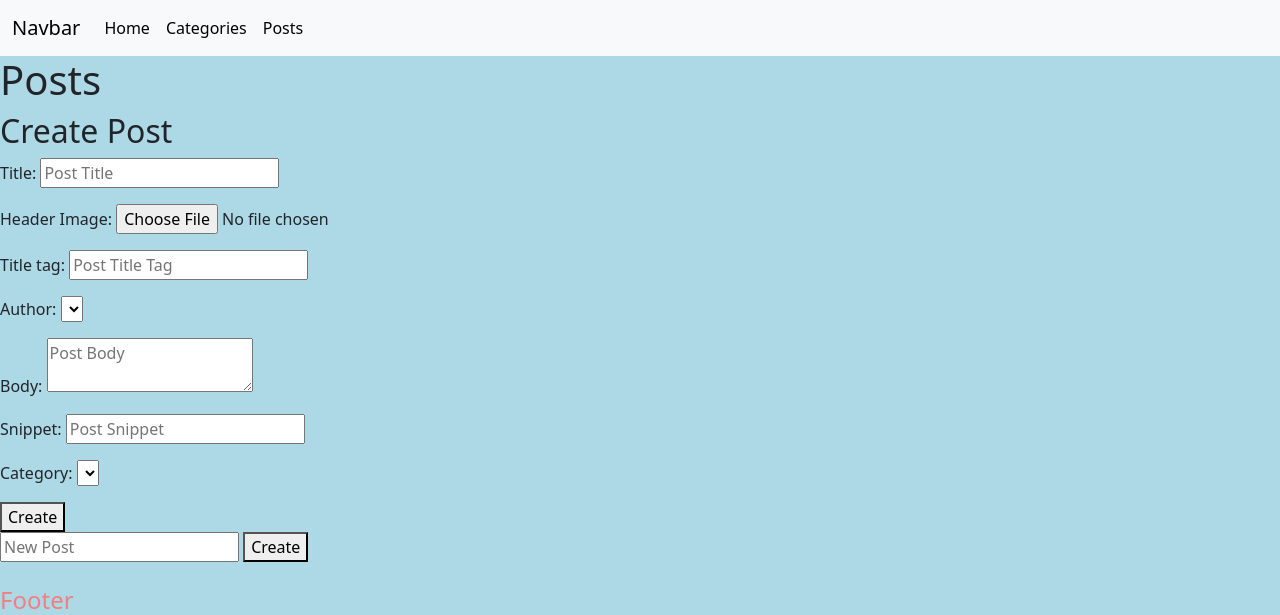
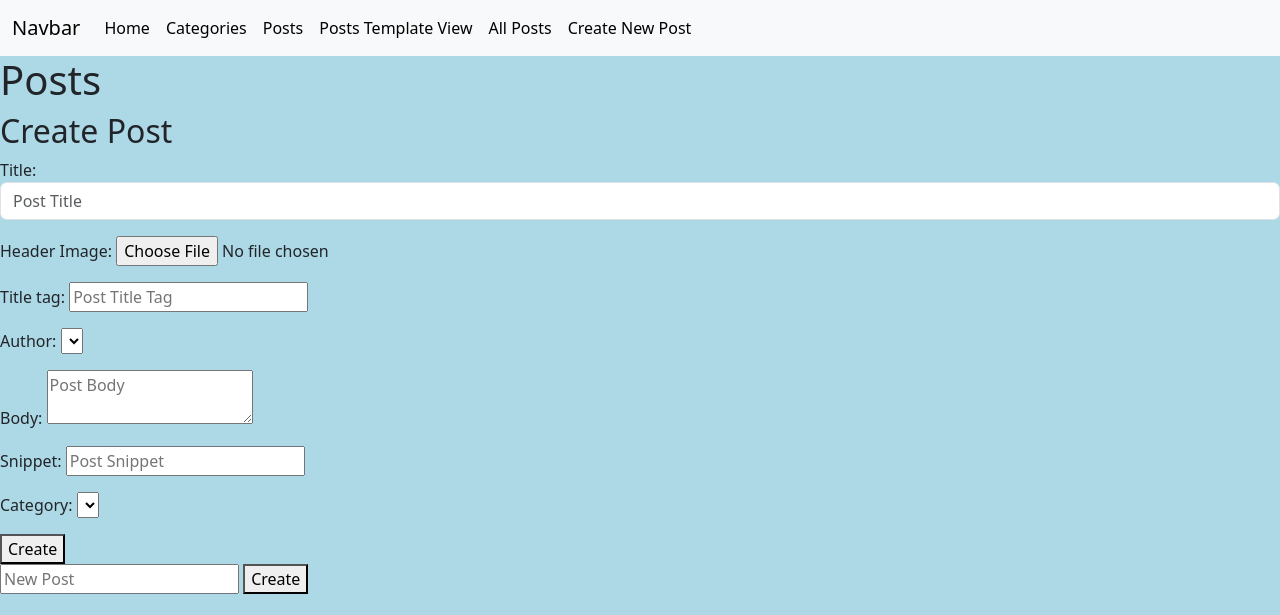
Before and after one commit to Veragu01/simpleblobwk4, a Django app: page /posts/ in a window 1280 px wide. Shown: the top 615 px of the page. Run offline with Django 5.2, Linux system fonts and the light colour scheme; data that the repository does not hold is empty.

Commit message:
Generic Views

```diff
--- a/blog/urls.py
+++ b/blog/urls.py
@@ -1,6 +1,7 @@
 from django.urls import path
 from blog.views import home, categories, posts, category_detail, post_detail, category_create, category_update, \
-    category_delete, post_create, PostList
+    category_delete, post_create, PostList, PostList_GenericView, PostDetail_Generic, PostCreateView, PostUpdateView, \
+    PostDeleteView
 
 urlpatterns = [
     path("", home, name="home"),
@@ -22,4 +23,14 @@ urlpatterns = [
     path("post/create/", post_create, name="post_create"),
 
     path("posts_template_view/", PostList.as_view(), name="posts_template_view"),
+
+    path("posts_list_view/", PostList_GenericView.as_view(), name="posts_list_view"),
+
+    path("post_detail_view/<int:pk>/", PostDetail_Generic.as_view(), name="post_detail_view"),
+
+    path("post_create/", PostCreateView.as_view(), name="post_create_view"),
+
+    path("post_update_view/<int:pk>/", PostUpdateView.as_view(), name="post_update_view"),
+
+    path("post_delete_view/<int:pk>/", PostDeleteView.as_view(), name="post_delete_view"),
 ]
--- a/blog/views.py
+++ b/blog/views.py
@@ -1,7 +1,8 @@
 from django.contrib.auth.models import User
 from django.shortcuts import render, redirect
-from django.views.generic import TemplateView
+from django.views.generic import TemplateView, ListView, DetailView, CreateView, UpdateView, DeleteView
 
+from blog.forms import PostCreateForm
 from blog.models import Category, Post
 
 
@@ -58,3 +59,39 @@ def post_create(request):
 
 class PostList(TemplateView):
     template_name = 'blog/posts_template_view.html'
+
+    def get_context_data(self, **kwargs):
+        context = super().get_context_data(**kwargs)
+        context['posts'] = Post.objects.all()
+        context['users'] = User.objects.all()
+        context['categories'] = Category.objects.all()
+        print(context)
+        print(type(context))
+        return context
+
+class PostList_GenericView(ListView):
+    model = Post
+    template_name = 'blog/posts_list_view.html'
+
+class PostDetail_Generic(DetailView):
+    model = Post
+    template_name = 'blog/post_detail_view.html'
+
+class PostCreateView(CreateView):
+    model = Post
+    template_name = 'blog/post_create.html'
+    success_url = '/posts_list_view'
+    form_class = PostCreateForm
+    # fields = ['title', 'body',  'title_tag', 'author', 'snippet', 'category']
+
+class PostUpdateView(UpdateView):
+    model = Post
+    template_name = 'blog/post_update_view.html'
+    success_url = '/posts_list_view'
+    form_class = PostCreateForm
+    # fields = ['title', 'body',  'title_tag', 'author', 'snippet', 'category']
+
+class PostDeleteView(DeleteView):
+    model = Post
+    template_name = 'blog/post_delete_view.html'
+    success_url = '/posts_list_view'
--- a/templates/base.html
+++ b/templates/base.html
@@ -32,6 +32,20 @@
           <li class="nav-item">
           <a class="nav-link active" aria-current="page" href="{% url 'posts' %}">Posts</a>
       </li>
+      </li>
+          <li class="nav-item">
+          <a class="nav-link active" aria-current="page" href="{% url 'posts_template_view' %}">Posts Template View</a>
+      </li>
+      </li>
+          <li class="nav-item">
+          <a class="nav-link active" aria-current="page" href="{% url 'posts_list_view' %}">All Posts</a>
+      </li>
+      </li>
+          <li class="nav-item">
+          <a class="nav-link active" aria-current="page" href="{% url 'post_create_view' %}">Create New Post</a>
+      </li>
+
+
       </ul>
 
     </div>
--- a/templates/blog/posts.html
+++ b/templates/blog/posts.html
@@ -8,7 +8,7 @@
         <h2>Create Post</h2>
         <form action="{% url 'post_create' %}" method="post" enctype="multipart/form-data">
             {% csrf_token %}
-            <p>Title: <input type="text" name="title" placeholder="Post Title"></p>
+            <p>Title: <input class="form-control" type="text" name="title" placeholder="Post Title"></p>
             <p>Header Image: <input type="file" name="header_image"></p>
             <p>Title tag: <input type="text" name="title_tag" placeholder="Post Title Tag"></p>
             <p>Author:
```
Also changed, not shown: blog/forms.py (added, +19 -0 lines), templates/blog/post_create.html (added, +13 -0 lines), templates/blog/post_delete_view.html (added, +12 -0 lines), templates/blog/post_detail_view.html (added, +17 -0 lines), templates/blog/post_update_view.html (added, +13 -0 lines), templates/blog/posts_list_view.html (added, +16 -0 lines), templates/blog/posts_template_view.html (+9 -1 lines).
